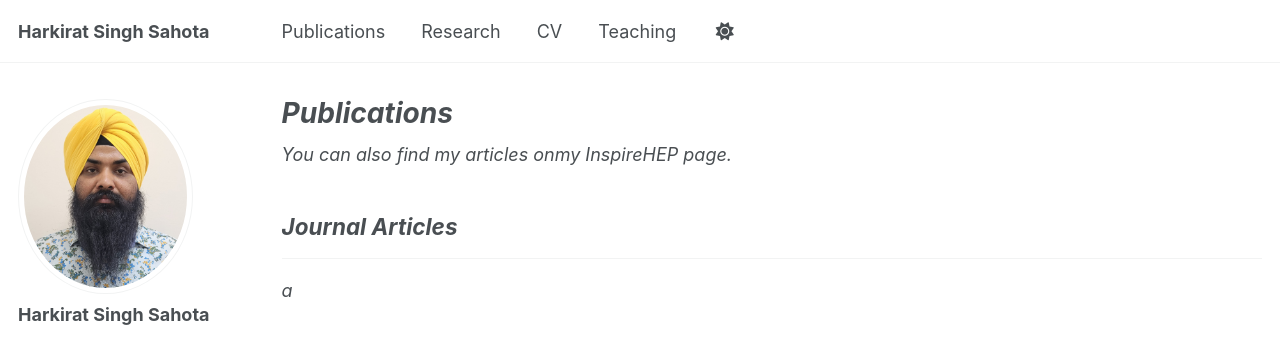
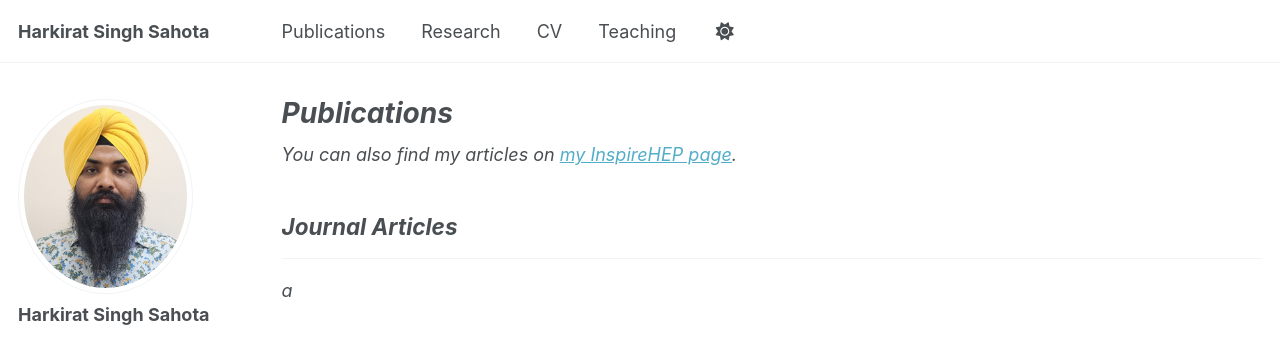
Before and after one commit to harkiratss/harkiratss.github.io, a Jekyll site: the page built from _pages/publications.html, in a window 1280 px wide and 900 px high. Shown: the top 337 px of the window. Built offline with Jekyll 4.4.1, drawn with Linux system fonts in a browser that asks for light colours; some web fonts are replaced.

Commit message:
Update publications.html

```diff
--- a/_pages/publications.html
+++ b/_pages/publications.html
@@ -6,7 +6,7 @@ author_profile: true
 ---
 
 {% if site.author.googlescholar %}
-  <div class="wordwrap">You can also find my articles on <href="https://inspirehep.net/authors/1944232">my InspireHEP page</a>.</div>
+  <div class="wordwrap">You can also find my articles on <a href="https://inspirehep.net/authors/1944232">my InspireHEP page</a>.</div>
 {% endif %}
 
 {% include base_path %}
```
